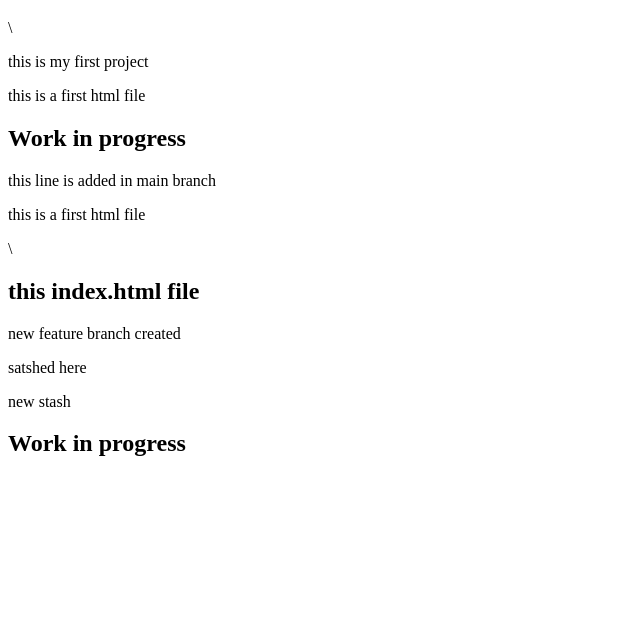
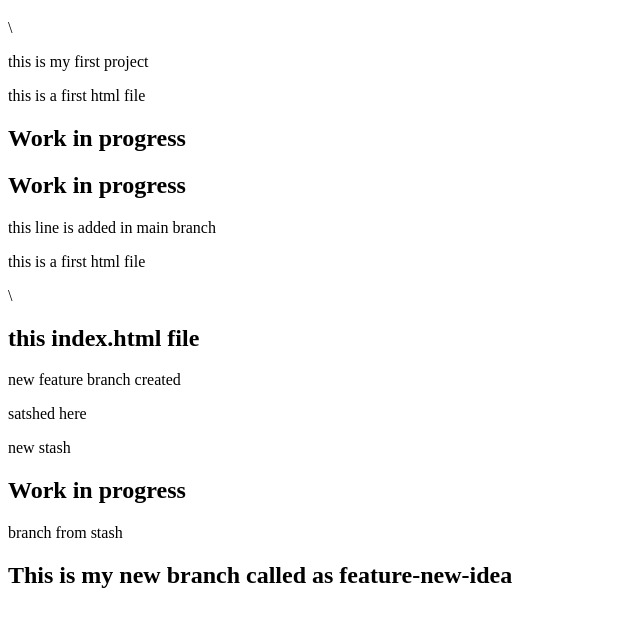
Before and after one commit to lakshmihatti9196-dev/MYPROJECT, a plain HTML site: page index.html in a window 1280 px wide. Shown: the part 61-688 px from the top of the page, without its empty margins (0-640 px from the left). Drawn offline with Linux system fonts and the light colour scheme.

Commit message:
added h2 to index.html

```diff
--- a/index.html
+++ b/index.html
@@ -8,6 +8,7 @@
 <p>this is my first project</p>
 <p>this is a first html file</p>
 <h2>Work in progress</h2>
+<h2>Work in progress</h2>
 <p>this line is added in main branch</p>
 <p>this is a first html file</p>\
 <h2>this index.html file</h2>
@@ -15,5 +16,9 @@
 <p>satshed here</p>
 <p>new stash</p>
 <h2>Work in progress</h2>
+
+<p>branch from stash</p>
+
+<h2>This is my new branch called as feature-new-idea</h2>
 </body>
 </html>
```
